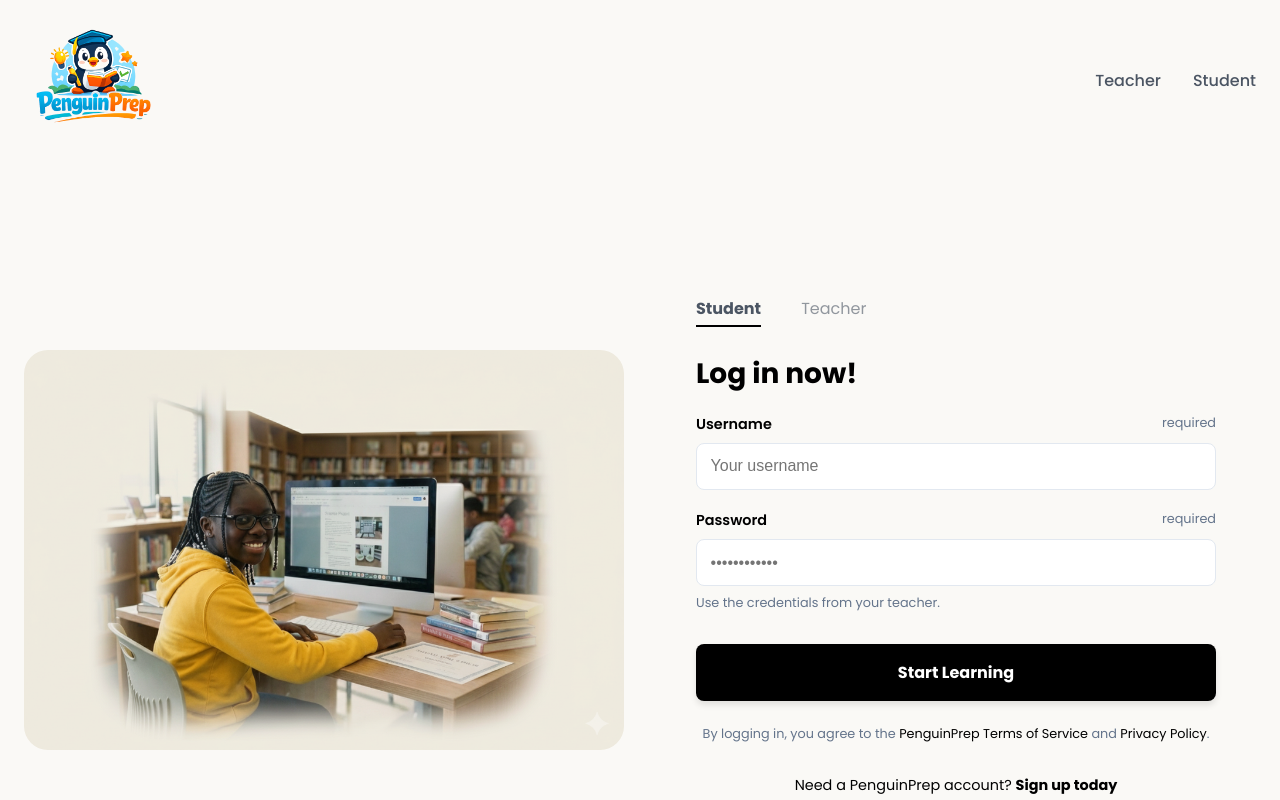
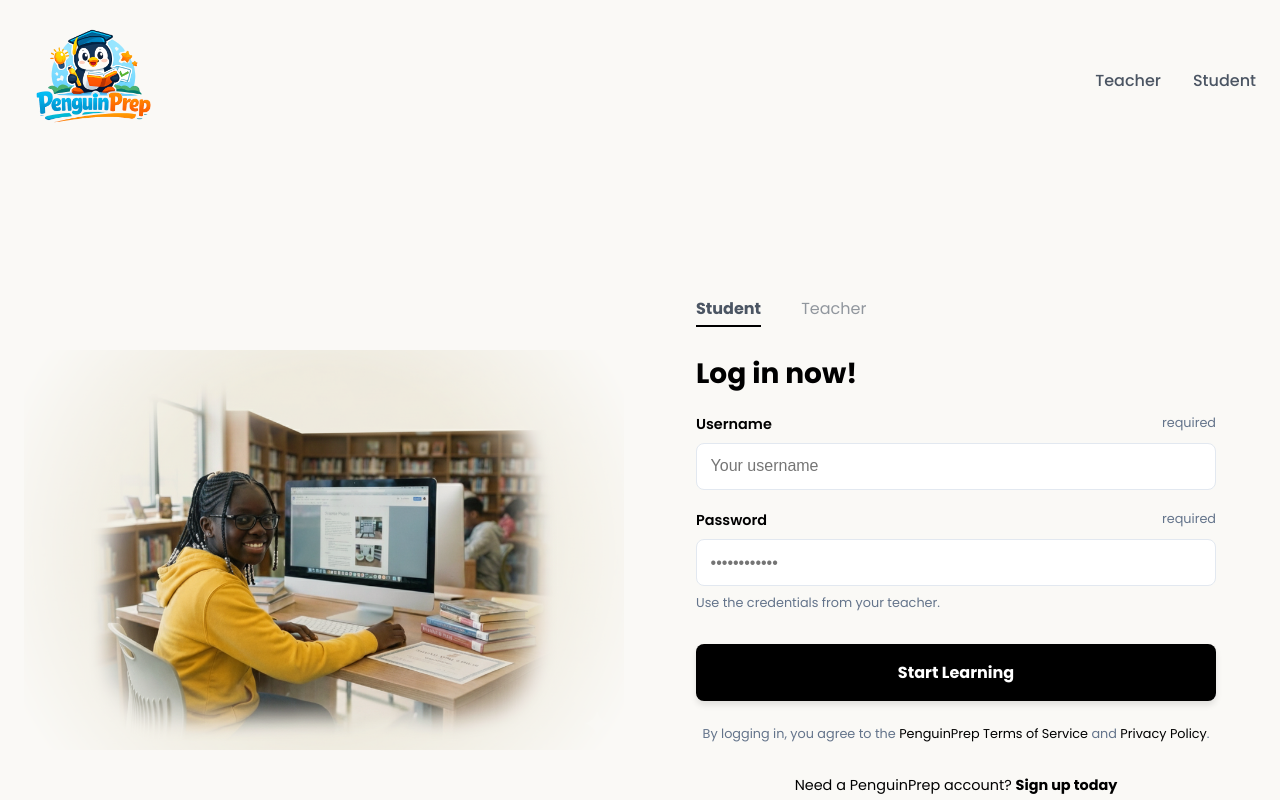
Before and after one commit to eboannan/quiz-platform, a React (Vite) app: page / in a window 1280 px wide. Shown: the top 800 px of the page. Built offline with nearby package versions, Linux system fonts and the light colour scheme; no server answers.

Commit message:
feather hero image edges for seamless blending

```diff
--- a/src/components/Hero.jsx
+++ b/src/components/Hero.jsx
@@ -21,10 +21,11 @@ const Hero = () => {
                         width: '100%',
                         maxWidth: '600px',
                         height: 'auto',
-                        borderRadius: '24px',
                         display: 'block',
                         margin: '0 auto',
-                        mixBlendMode: 'multiply'
+                        mixBlendMode: 'multiply',
+                        maskImage: 'radial-gradient(circle, black 50%, transparent 95%)',
+                        WebkitMaskImage: 'radial-gradient(circle, black 50%, transparent 95%)'
                     }}
                 />
             </div>
```
